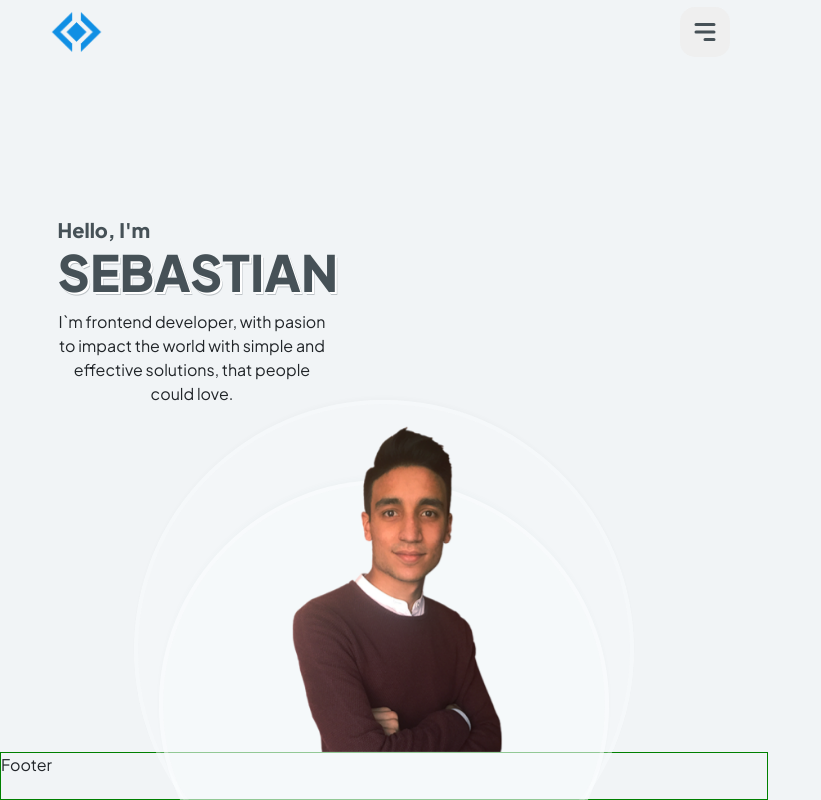
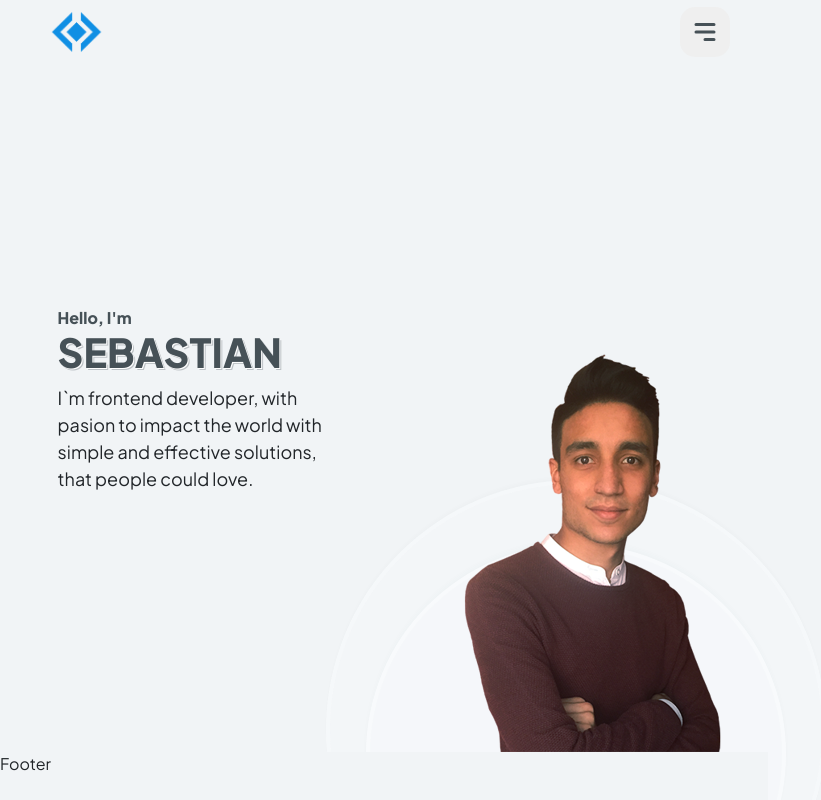
Before and after one commit to sesanchezra/Portfolio, a React (Vite) app: page / in a window 768 px wide. Shown: the whole page, 821 px wide, since content can reach past the window. Built offline with nearby package versions, Linux system fonts and the light colour scheme.

Commit message:
Agregando responsive tablet

```diff
--- a/src/components/Footer/Footer.css
+++ b/src/components/Footer/Footer.css
@@ -1,7 +1,21 @@
+@import url('https://fonts.googleapis.com/css2?family=Plus+Jakarta+Sans:wght@200;300;400;500;600;700;800&display=swap');
+:root{
+    --grey: rgb(241, 244, 246);
+    --light-grey: rgb(243, 245, 248);
+    --light-dark: rgb(50, 60, 66);
+    --dark: rgb(70, 81, 87);
+    --font: rgb(126, 132, 136);
+    --blue: rgb(16, 143, 228);
+    --light-blue: rgb(58, 162, 232);
+    --header-index: 10;
+}
+
+
 .Footer{
     width: 100vw;
     height: 6vh;
-    border: 1px solid green;
     position: fixed;
     bottom: 0;
+    background-color: var(--grey);
+    z-index: var(--header-index);
 }
--- a/src/components/Home/Home.css
+++ b/src/components/Home/Home.css
@@ -77,7 +77,7 @@
 .Home__img img{
     object-fit: contain;
     width: 400px;
-    z-index: 8;
+    z-index: calc(var(--header-index)-2);
     position: fixed;
     bottom: 6vh;
 }
@@ -91,7 +91,7 @@
     background-color: rgb(247, 250, 253,0.4);
     position:fixed;
     top: 50%;
-    z-index: 7;
+    z-index: calc(var(--header-index)-3);
     border: 4px solid rgb(255,255,255,0.3);
     box-shadow: 0px -4px 5px rgb(70, 81, 87,0.02);
 }
@@ -104,7 +104,7 @@
     background-color: rgb(247, 250, 253,0.4);
     position:fixed;
     top: 60%;
-    z-index: 7;
+    z-index: calc(var(--header-index)-3);
     border: 4px solid rgb(255,255,255,0.3);
     box-shadow: 0px -4px 5px rgb(70, 81, 87,0.02);
 }
@@ -113,7 +113,7 @@
 
 
 
-@media screen and (max-width:400px){
+@media screen and (min-width:562px){
     .Home__description__header h2{
         font-size: 40px;
         text-shadow: 1px 1px 0px white, 2px 2px 0px rgb(70, 81, 87,0.3);
@@ -122,18 +122,64 @@
     .Home__description__header h5{
         font-size: 16px;
     }
+
+    .Home__description__content p{
+        font-size: 18px;
+    }
 }
 
-@media screen and (min-width:600px){
+@media screen and (min-width:768px) and (max-width: 1023px){
+    .Home{
+        height: 86vh;
+        justify-content: center;
+    }
     .Home__description{
         justify-content: space-evenly;
         width: 50%;
+        margin-top: 0;
     }
 
     .Home__description__header{
         align-items: flex-start;
     }
+
+    .Home__description__content p{
+        text-align:left;
+    }
+    .Home__img{
+        /* border: 1px solid blue; */
+        width: 50%;
+        display: flex;
+        justify-content: center;
+        align-items: center;
+        position:absolute;
+        right: 0;
+        bottom: 0;
+    }
+
+    .Home__img img{
+        object-fit: contain;
+        width: 800px;
+        z-index: calc(var(--header-index)-2);
+        position: relative;
+        bottom: 0;
+    }
+
+    .Home__img .background-1{
+        position:fixed;
+        top: 60%;
+
+    }
+    .Home__img .background-2{
+        width: 420px;
+        height: 420px;
+        position:fixed;
+        top: 68%;
+
+
+    }
 }
-@media screen and (max-width:1000px){
+
+@media screen and (min-width:1024px){
 
 }
```
